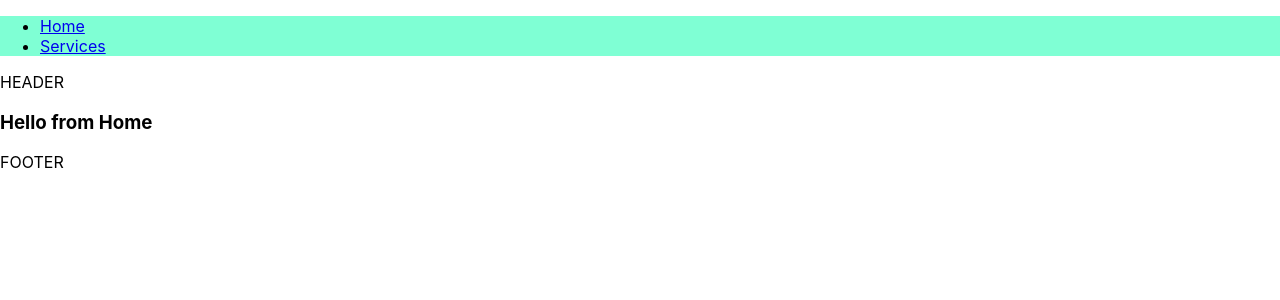
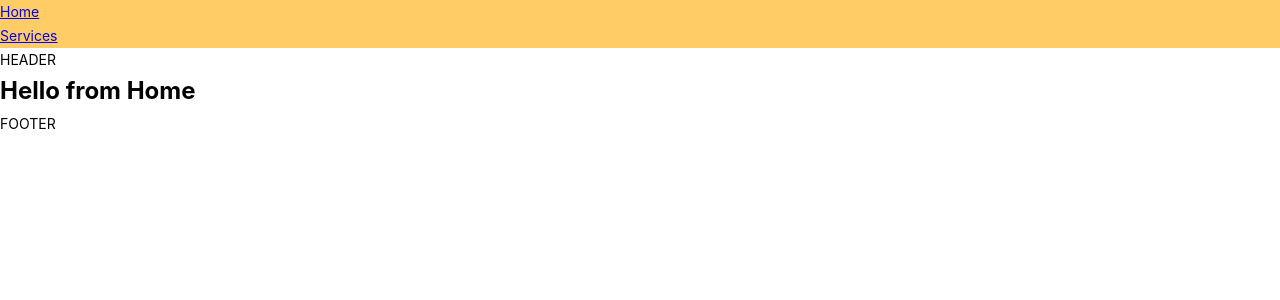
Before and after one commit to igoryen/zenkova, a React (Create React App) app: page / in a window 1280 px wide. Shown: the top 300 px of the page. Built offline with nearby package versions, Linux system fonts and the light colour scheme.

Commit message:
re-organized sass files

```diff
--- a/src/components/MainNav.js
+++ b/src/components/MainNav.js
@@ -1,4 +1,4 @@
-import "../styles/components/mainNav.scss"
+import "../styles/mainStyle.scss";
 import React from "react";
 import { Link } from "react-router-dom";
 
--- /dev/null
+++ b/src/styles/colors.scss
@@ -0,0 +1,3 @@
+$color1: #ffcc66;
+$color2: #99e6ff;
+$color3: #00ff99;
--- a/src/styles/components/mainNav.scss
+++ b/src/styles/components/mainNav.scss
@@ -1,3 +1,3 @@
 .main-nav {
-    background-color: aquamarine;
+    background-color: $color1;
 }
--- /dev/null
+++ b/src/styles/globals.scss
@@ -0,0 +1,48 @@
+// body,
+// html {
+//     overflow: hidden;
+// }
+
+// https://snook.ca/archives/html_and_css/font-size-with-rem
+
+html {
+    font-size: 62.5%;
+    // DR% (the Design's Root font-size in percentage that must be typed in CSS)
+    // DRpx (the Design's Root font-size the design is based on, in pixels (e.g. 10px))
+    // Bpx (the Browser's font-size setting in pixels
+    //     (the default is 16px, but can be customized by user)
+    // Calculation:
+    // DR% = RRpx/Bpx = 10px/16px = 0.625 = 62.5%
+    // if Bpx = 16px, then DRpx = DR% of Bpx = 62.5% of 16px = 10px
+    // if Bpx = 20px, then DRpx = DR% of Bpx = 62.5% of 20px = 12.5px
+    // if Bpx = 22px, then DRpx = DR% of Bpx = 62.5% of 22px = 13.75px
+
+    // https://css-tricks.com/inheriting-box-sizing-probably-slightly-better-best-practice/
+
+    box-sizing: border-box;
+}
+
+body {
+    box-sizing: border-box;
+    // font-size: 14px;
+    font-size: 1.4rem;
+    font-weight: 400;
+    line-height: 1.7;
+    margin: 0;
+    //  =14px
+
+    h1 {
+        font-size: 24px;
+        font-size: 2.4rem;
+    } /* =24px */
+}
+
+// .dan {
+*,
+*:before,
+*:after {
+    box-sizing: inherit;
+    font-size: 1em;
+    margin: 0;
+    padding: 0;
+}
--- /dev/null
+++ b/src/styles/mainStyle.scss
@@ -0,0 +1,3 @@
+@import "../styles//globals.scss";
+@import "../styles/colors.scss";
+@import "../styles/components/mainNav.scss";
```
